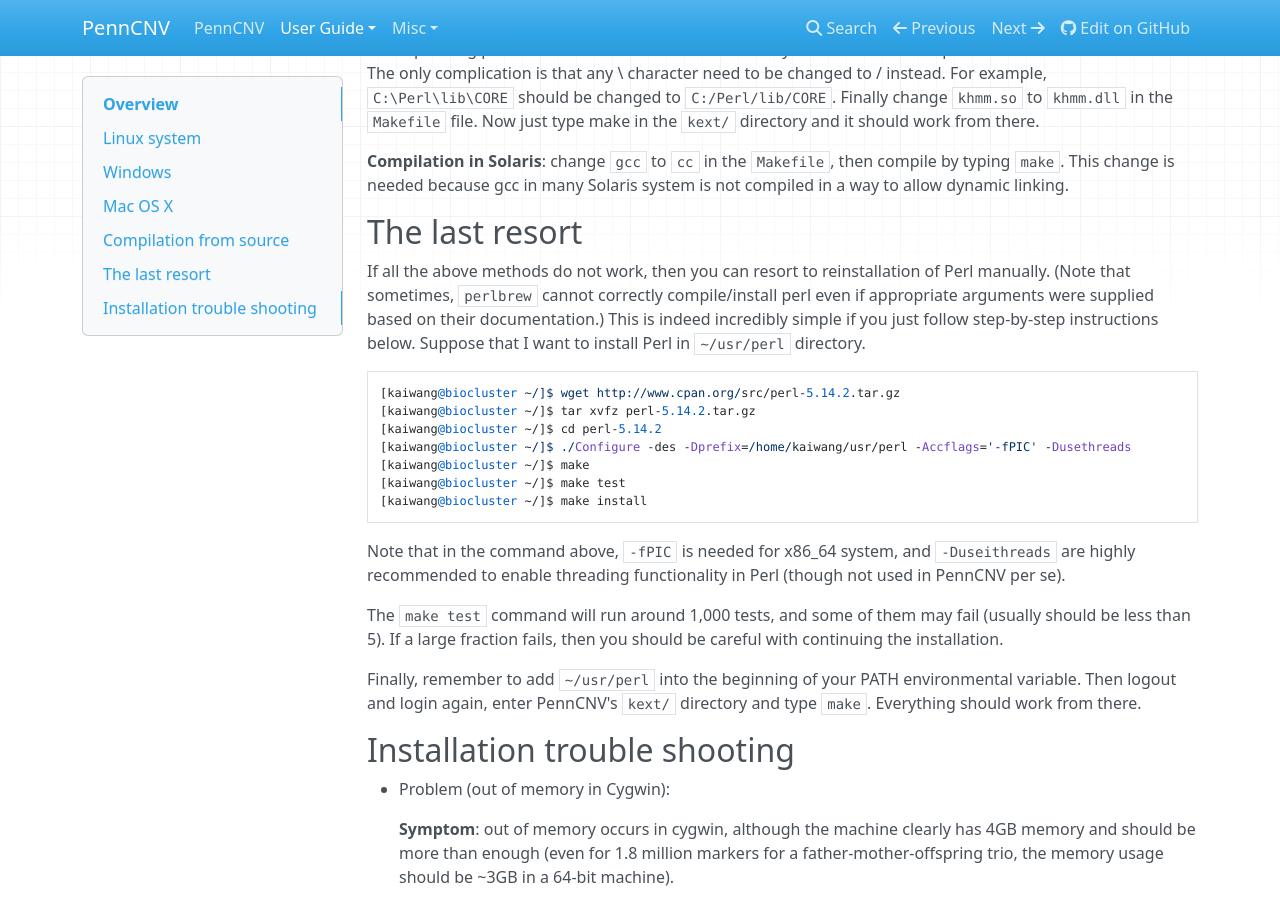
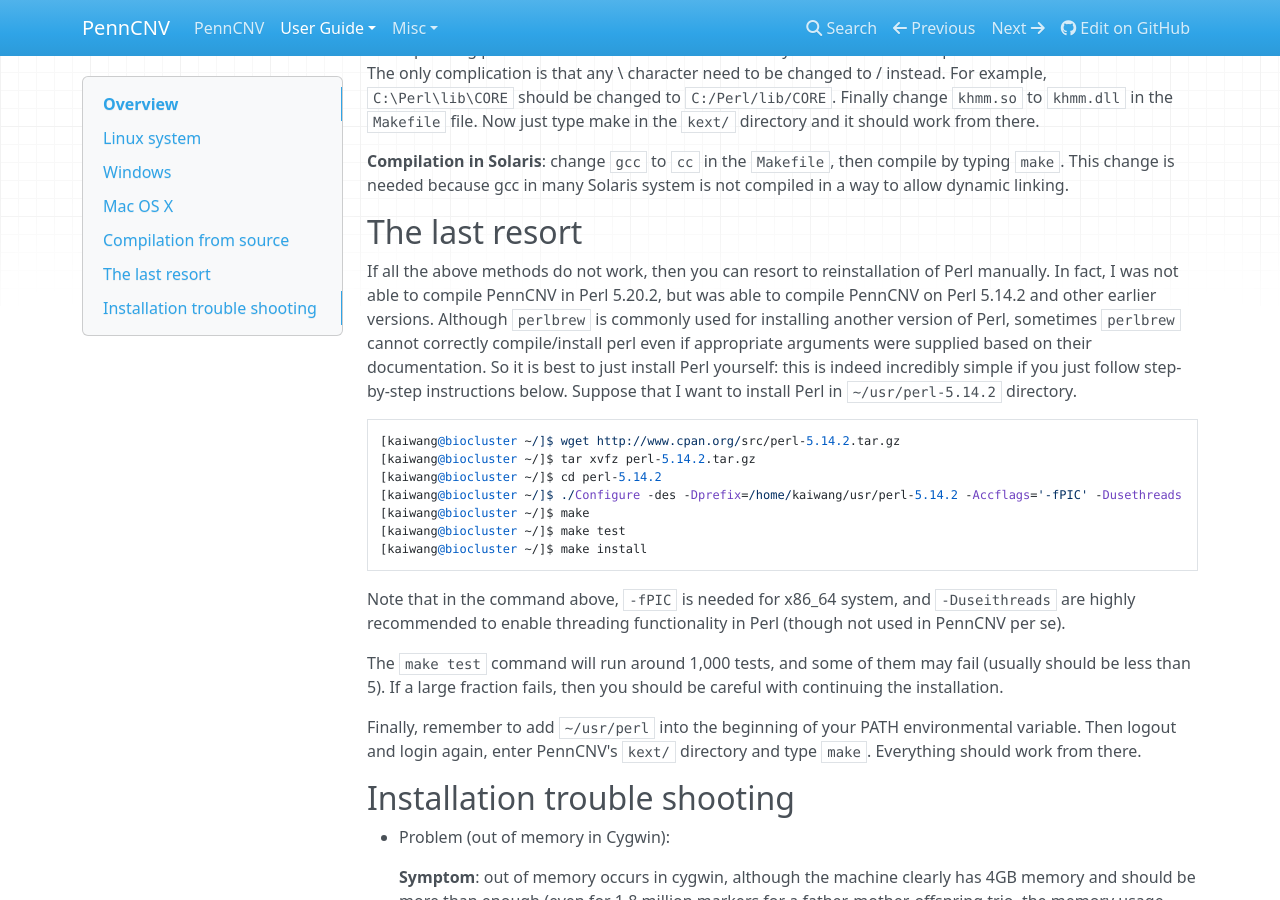
Before and after one commit to WGLab/PennCNV, an MkDocs documentation site: the page built from docs/user-guide/install.md, in a window 1280 px wide and 900 px high, scrolled down 2955 px. Built offline with MkDocs 1.6.1, drawn with Linux system fonts in a browser that asks for light colours; nearby versions of some CDN libraries; old or Windows-style settings are respelled for this version of MkDocs.

Commit message:
Update install.md

````diff
--- a/docs/user-guide/install.md
+++ b/docs/user-guide/install.md
@@ -78,13 +78,13 @@
 
 ## The last resort
 
-If all the above methods do not work, then you can resort to reinstallation of Perl manually. (Note that sometimes, `perlbrew` cannot correctly compile/install perl even if appropriate arguments were supplied based on their documentation.) This is indeed incredibly simple if you just follow step-by-step instructions below. Suppose that I want to install Perl in `~/usr/perl` directory.
+If all the above methods do not work, then you can resort to reinstallation of Perl manually. In fact, I was not able to compile PennCNV in Perl 5.20.2, but was able to compile PennCNV on Perl 5.14.2 and other earlier versions. Although `perlbrew` is commonly used for installing another version of Perl, sometimes `perlbrew` cannot correctly compile/install perl even if appropriate arguments were supplied based on their documentation. So it is best to just install Perl yourself: this is indeed incredibly simple if you just follow step-by-step instructions below. Suppose that I want to install Perl in `~/usr/perl-5.14.2` directory.
 
 ```
 [kaiwang@biocluster ~/]$ wget http://www.cpan.org/src/perl-5.14.2.tar.gz
 [kaiwang@biocluster ~/]$ tar xvfz perl-5.14.2.tar.gz
 [kaiwang@biocluster ~/]$ cd perl-5.14.2
-[kaiwang@biocluster ~/]$ ./Configure -des -Dprefix=/home/kaiwang/usr/perl -Accflags='-fPIC' -Dusethreads
+[kaiwang@biocluster ~/]$ ./Configure -des -Dprefix=/home/kaiwang/usr/perl-5.14.2 -Accflags='-fPIC' -Dusethreads
 [kaiwang@biocluster ~/]$ make
 [kaiwang@biocluster ~/]$ make test
 [kaiwang@biocluster ~/]$ make install
````
